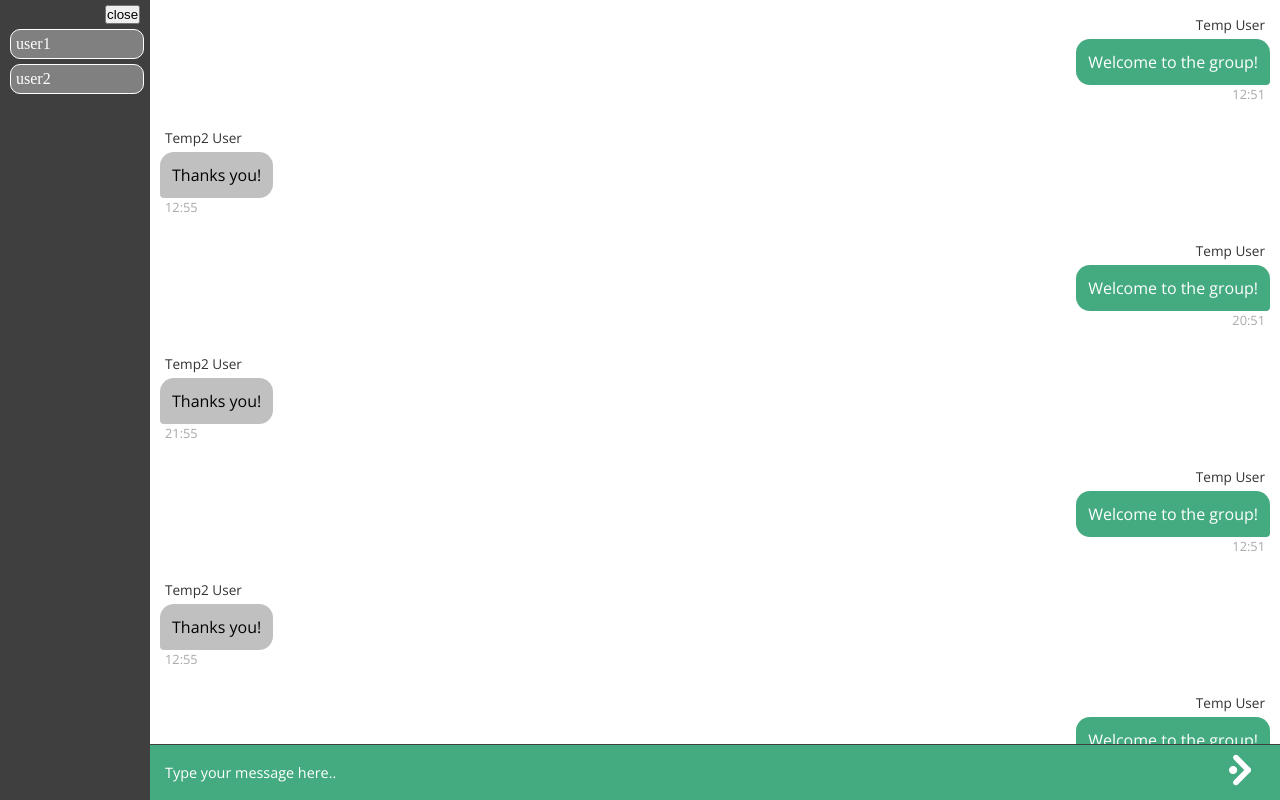
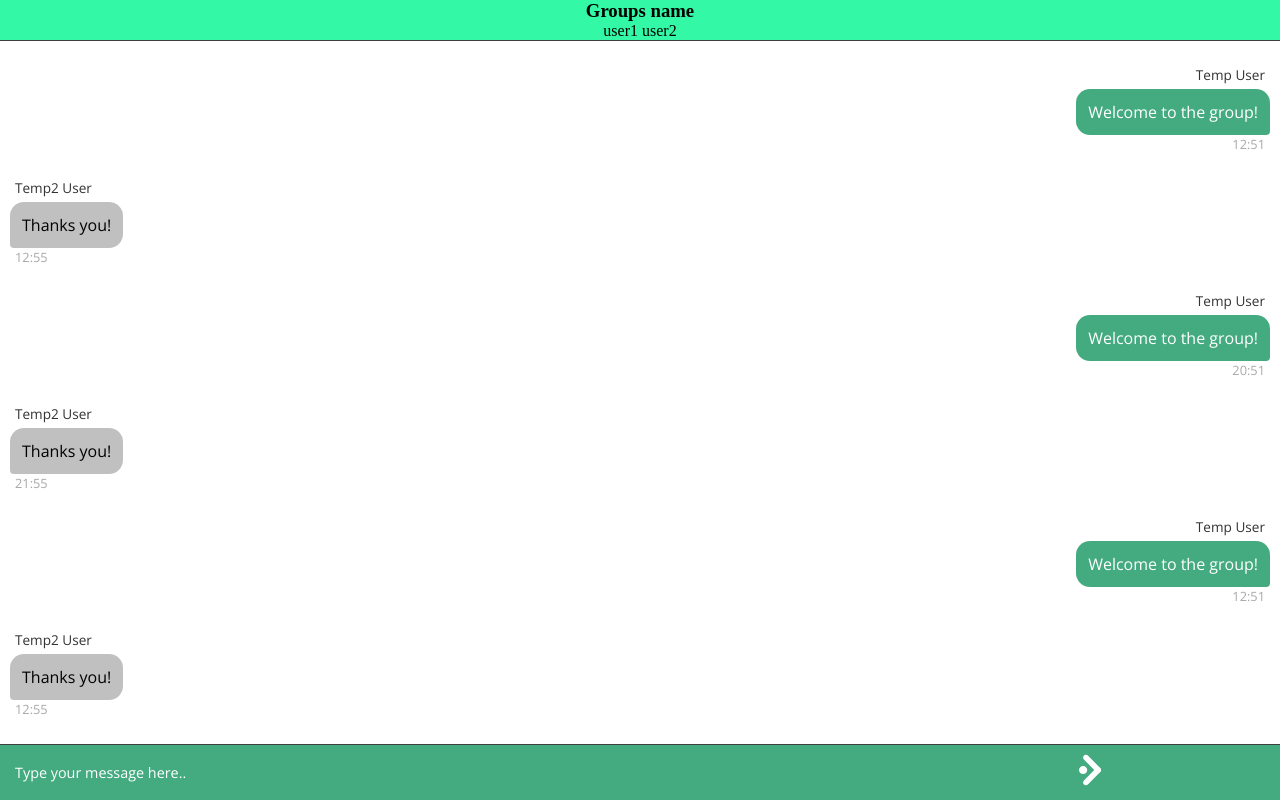
Before and after one commit to valtterikodisto/pigeon, a React (Create React App) app in the folder pigeon-frontend/: page / in a window 1280 px wide. Built offline with nearby package versions, Linux system fonts and the light colour scheme; data requests are answered from the project's data file.

Commit message:
Removed sidebar and added a header.

```diff
--- a/pigeon-frontend/database.json
+++ b/pigeon-frontend/database.json
@@ -2,7 +2,7 @@
   "group": [
     {
       "id": 0,
-      "name": "Name",
+      "name": "Groups name",
       "users": [
         {
           "id": 1,
--- a/pigeon-frontend/src/components/App.css
+++ b/pigeon-frontend/src/components/App.css
@@ -6,8 +6,10 @@
 
 .container {
   display: grid;
-  grid-template-columns: auto 3fr;
-  grid-template-areas: 'sidebar main';
+  grid-template-areas:
+  'header'
+  'main';
+  grid-template-rows: 50px;
   height: 100vh;
   width: 100%;
 }
@@ -17,6 +19,32 @@
   width: 100%;
   overflow-y: scroll;
 }
+
+.header{
+  grid-area: header;
+  position: fixed;
+  top: 0;
+  width: 100%;
+  border-bottom: 1px solid #3f3f3f;
+  background-color: #33f8a6;
+}
+
+.header-container {
+  margin: 0 auto;
+  width: 100%;
+  display: grid;
+}
+
+.header-users-list  {
+  text-align: center;
+}
+
+.header-users-list > li{
+  display: inline;
+  padding: 2px;
+}
+
+
 
 .message-form-container {
   position: fixed;
@@ -40,13 +68,14 @@
   padding: 5px 0 0 5px;
 }
 
+/*
 .sidebar {
   grid-area: sidebar;
   padding: 5px 0 0 5px;
   border-right: 1px solid #3f3f3f;
   height: 100%;
   width: 150px;
-  overflow-x: hidden; /*Disable horizontal scroll*/
+  overflow-x: hidden;
   transition: 0.5s;
   background: #3f3f3f;
 }
@@ -59,7 +88,8 @@
   margin-left: 100px;
 }
 
-li {
+
+.li {
   border-style: solid;
   border-width: 1px;
   border-radius: 10px;
@@ -68,6 +98,9 @@ li {
   padding: 5px;
   margin: 5px;
 }
+
+*/
+
 
 /* MESSAGE FORM ICON */
 
--- a/pigeon-frontend/src/components/chat/Chat.js
+++ b/pigeon-frontend/src/components/chat/Chat.js
@@ -3,6 +3,7 @@ import React, { useState, useEffect } from 'react'
 import Sidebar from './Sidebar'
 import MessageWindow from './MessageWindow'
 import MessageForm from './MessageForm'
+import Header from './Header'
 
 import groupService from '../../services/groups'
 import userService from '../../services/user'
@@ -42,7 +43,7 @@ const Chat = () => {
 
   return (
     <div className="container">
-      <Sidebar users={users} />
+      <Header groupName={name} users={users} />
       <div className="main">
         <MessageWindow messages={messages} currentUser={currentUser} />
         <MessageForm />
--- /dev/null
+++ b/pigeon-frontend/src/components/chat/Header.js
@@ -0,0 +1,20 @@
+import React from 'react'
+
+
+const Topbar = props => {
+
+    return (
+        <div className="header" >
+            <div className="header-container">
+                <h3 className="header-group-name" align="center">{props.groupName}</h3>
+                <ul className="header-users-list">
+                    {props.users.map(user =>
+                        <li key={user.id}>{user.username}</li>
+                    )}
+                </ul>
+            </div>
+        </div>
+    )
+}
+
+export default Topbar
--- a/pigeon-frontend/src/components/chat/MessageForm.js
+++ b/pigeon-frontend/src/components/chat/MessageForm.js
@@ -8,7 +8,7 @@ const AddMessage = props => {
         <input type="text" placeholder="Type your message here.." />
         <span />
       </form>
-      <img id="send-icon" src={sendIcon} />
+      <img id="send-icon" src={sendIcon} alt="send icon" />
     </div>
   )
 }
```
